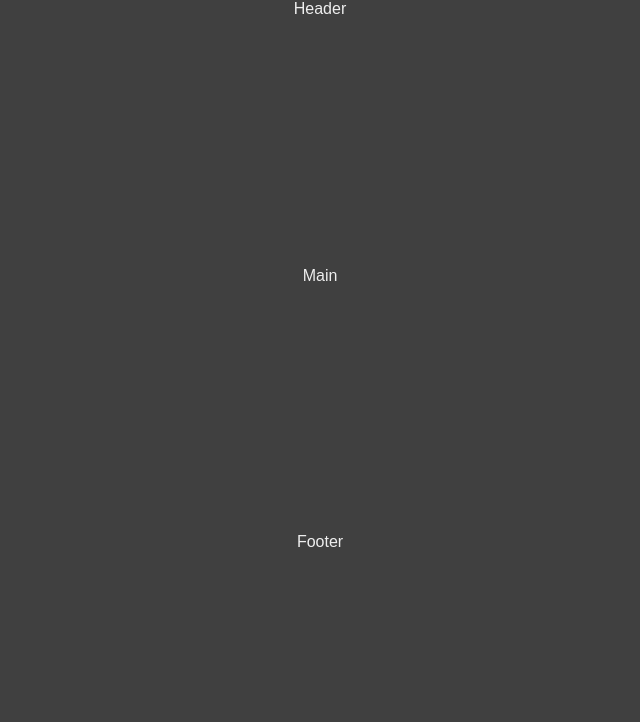
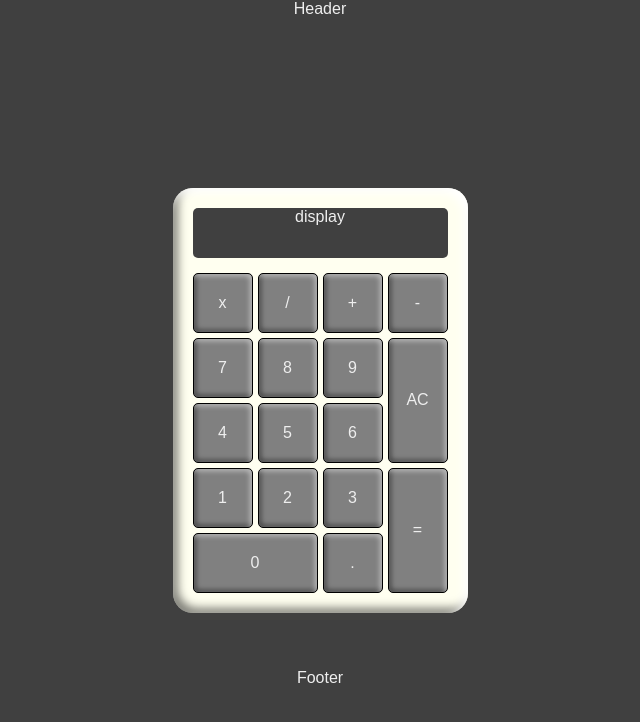
Before and after one commit to brimarq/fcc-js-calculator, a React (Create React App) app: page / in a window 1280 px wide. Shown: the top 722 px of the page, without its empty margins (320-960 px from the left). Built offline with nearby package versions, Linux system fonts and the light colour scheme.

Commit message:
initial layout

```diff
--- a/src/App.css
+++ b/src/App.css
@@ -2,14 +2,13 @@
   text-align: center;
   min-height: 100vh;
   display: grid;
+  grid-template-rows: auto auto auto;
   grid-template-areas:
     "header"
     "main"
     "footer";
-  grid-template-rows: auto auto auto;
+
 }
-
-
 
 .App-header {
   grid-area: header;
@@ -17,8 +16,56 @@
 
 .App-main {
   grid-area: main;
+  display: grid;
+  grid-template-rows: 1fr auto 1fr;
+  grid-template-columns: 1fr auto 1fr;
+  grid-template-areas:
+    ". . ."
+    ". calculator ."
+    ". . .";
 }
 
 .App-footer {
   grid-area: footer;
 }
+
+#calculator {
+  grid-area: calculator;
+  display: grid;
+  grid-template-rows: repeat(6, 60px);
+  grid-template-columns: repeat(4, 60px);
+  grid-gap: 5px;
+  padding: 20px;
+  background-color: ivory;
+  border-radius: 20px;
+  box-shadow: inset -5px 5px 10px 0px rgba(255,255,255,1), inset 5px -5px 10px 0px rgba(0,0,0,.5);
+  -webkit-box-shadow: inset -5px 5px 10px 0px rgba(255,255,255,1), inset 5px -5px 10px 0px rgba(0,0,0,.5);
+  -moz-box-shadow: inset -5px 5px 10px 0px rgba(255,255,255,1), inset 5px -5px 10px 0px rgba(0,0,0,.5);
+}
+
+.calckey {
+  display: grid;
+  background-color: gray;
+  border: 1px black solid;
+  align-items: center;
+  justify-items: center;
+  border-radius: 5px;
+  box-shadow: inset -2px 2px 5px 0px rgba(255,255,255,.5), inset 2px -2px 5px 0px rgba(0,0,0,.5);
+  -webkit-box-shadow: inset -2px 2px 5px 0px rgba(255,255,255,.5), inset 2px -2px 5px 0px rgba(0,0,0,.5);
+  -moz-box-shadow: inset -2px 2px 5px 0px rgba(255,255,255,.5), inset 2px -2px 5px 0px rgba(0,0,0,.5);
+}
+
+#display {
+  grid-column-end: span 4;
+  background-color: #404040;
+  margin-bottom: 10px;
+  border-radius: 5px;
+}
+
+#zero {
+  grid-column-end: span 2;
+}
+
+#clear, #equals {
+  grid-row-end: span 2;
+}
--- a/src/App.js
+++ b/src/App.js
@@ -6,7 +6,30 @@ class App extends Component {
     return (
       <div className="App">
         <header className="App-header">Header</header>
-        <main className="App-main">Main
+        <main className="App-main">
+
+          <div id="calculator">
+
+            <div id="display">display</div>
+            <div id="multiply" className="calckey operator">x</div>
+            <div id="divide" className="calckey operator">/</div>
+            <div id="add" className="calckey operator">+</div>
+            <div id="subtract" className="calckey operator">-</div>
+            <div id="seven" className="calckey num">7</div>
+            <div id="eight" className="calckey num">8</div>
+            <div id="nine" className="calckey num">9</div>
+            <div id="clear" className="calckey clear">AC</div>
+            <div id="four" className="calckey num">4</div>
+            <div id="five" className="calckey num">5</div>
+            <div id="six" className="calckey num">6</div>
+            <div id="one" className="calckey num">1</div>
+            <div id="two" className="calckey num">2</div>
+            <div id="three" className="calckey num">3</div>
+            <div id="equals" className="calckey equals">=</div>
+            <div id="zero" className="calckey num">0</div>
+            <div id="decimal" className="calckey num">.</div>
+
+          </div>
         </main>
         <footer className="App-footer">Footer</footer>
       </div>
```
